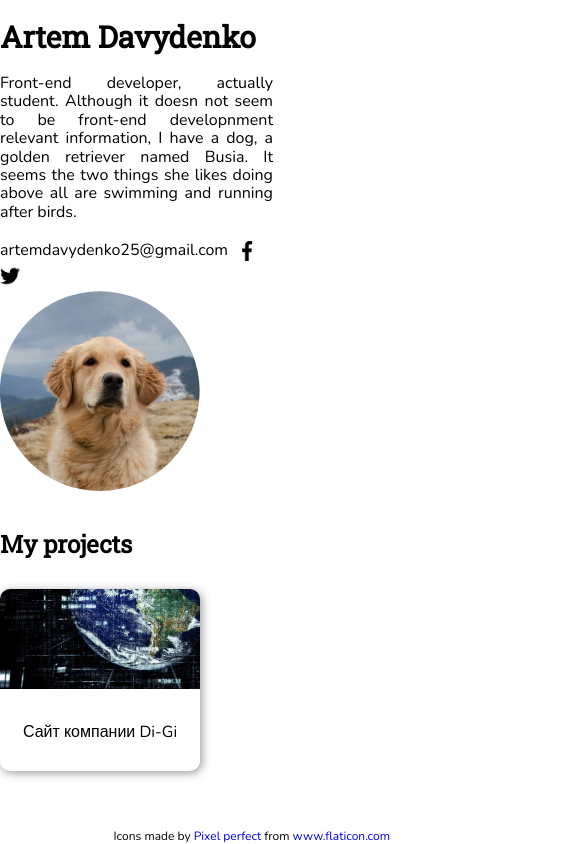
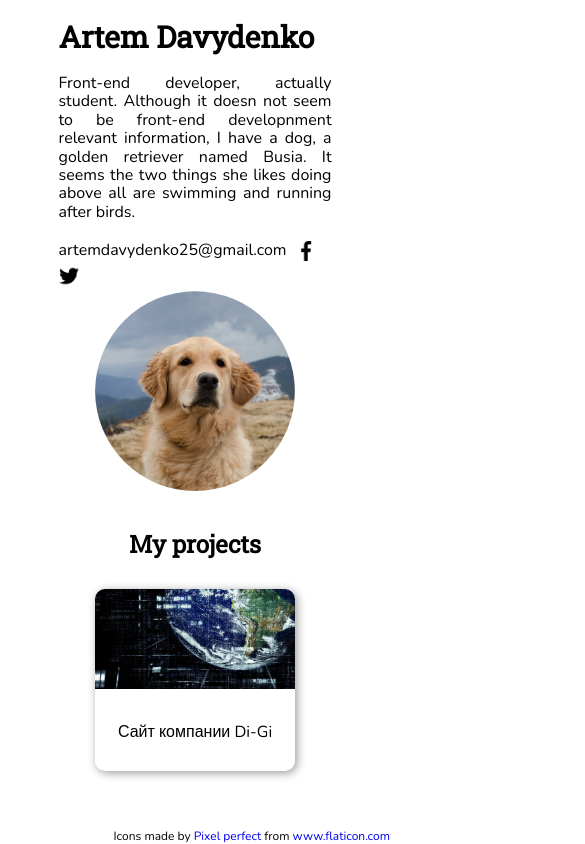
Before and after one commit to ArtemD25/ArtemD25.github.io, a plain HTML site: page index.html in a window 390 px wide. Shown: the top 844 px of the page, 585 px wide, since content can reach past the window. Drawn offline with nearby package versions, Linux system fonts and the light colour scheme.

Commit message:
Improved responsiveness

```diff
--- a/css/main-style.css
+++ b/css/main-style.css
@@ -35,6 +35,7 @@ body {
 @media (max-width:600px) {
   .card {
     flex-wrap: wrap;
+    justify-content: center;
   }
 }
 
@@ -167,15 +168,31 @@ body {
   display: flex;
   justify-content: flex-start;
   align-items: flex-start;
-  margin: 0 20px 0 0;
+  margin: 0 0 40px 25px;
   padding: 0;
   list-style-type: none;
+}
+
+@media (max-width:600px) {
+  .projects {
+    width: auto;
+  }
+
+  .projects__header {
+    text-align: center;
+  }
+
+  .projects__items {
+    flex-wrap: wrap;
+    justify-content: center;
+  }
 }
 
 .project__item {
   position: relative;
 
   width: 200px;
+  margin: 0 25px 0 0;
 
   border-radius: 10px;
   box-shadow: 2px 2px 10px rgba(0, 0,0, 0.4);
```
